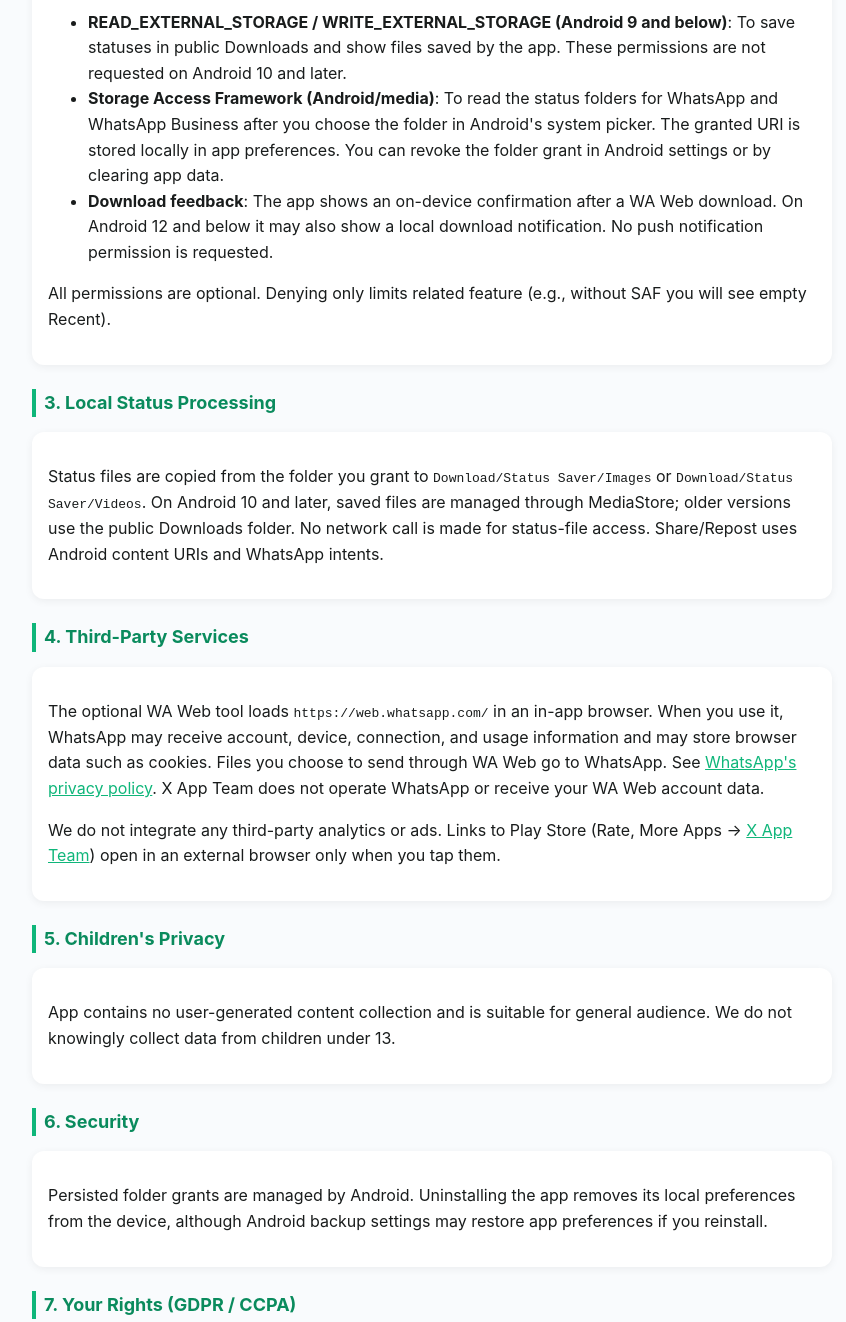
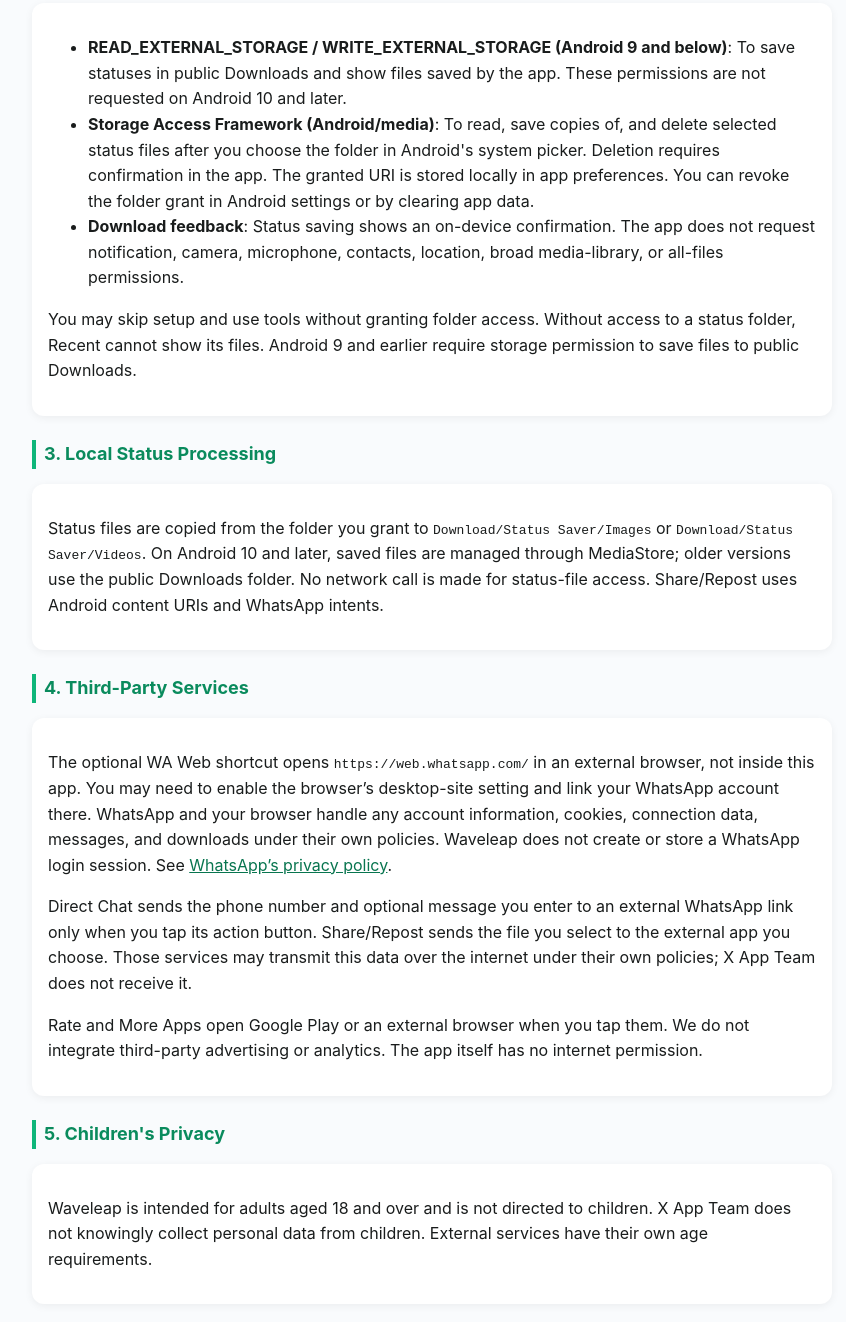
Before and after one commit to Longdabo/waveleap-status-saver-privacy-policy, a plain HTML site: page index.html in a window 1280 px wide. Shown: the part 670-1992 px from the top of the page, without its empty margins (208-1054 px from the left). Drawn offline with Linux system fonts and the light colour scheme.

Commit message:
Update Waveleap privacy policy

```diff
--- a/index.html
+++ b/index.html
@@ -9,16 +9,17 @@ body{font-family: -apple-system, BlinkMacSystemFont, Segoe UI, Roboto, Helvetica
 h1{color:#0FB67A; font-size:24px; text-align:center;}
 h2{color:#0A8B5D; font-size:18px; margin-top:24px; border-left:4px solid #0FB67A; padding-left:8px;}
 small{color:#6F7976;}
-a{color:#0FB67A;}
+a{color:#08754F;}
+@media(prefers-color-scheme:dark){body{background:#111917;color:#E1EAE5}.card{background:#1C2824}h1,h2,a{color:#64D8A4}small{color:#AFBEB5}}
 .card{background:#fff; border-radius:12px; padding:16px; box-shadow:0 2px 8px rgba(0,0,0,0.06); margin-bottom:16px;}
 </style>
 </head>
 <body>
 <h1>Privacy Policy</h1>
-<p style="text-align:center"><small>Waveleap Status Saver • com.xapp.waveleap.statusaver • Updated: 23 Sep 2026</small></p>
+<p style="text-align:center"><small>Waveleap Status Saver • com.xapp.waveleap.statusaver • Updated: 16 Oct 2026</small></p>
 
 <div class="card">
-<p>Waveleap Status Saver (X App Team) respects your privacy. This is an offline utility that helps you save WhatsApp / WhatsApp Business statuses. <b>X App Team does not receive the status files you save or your WA Web account data.</b> No X App Team account or login is required, and the app has no analytics or ads SDK. The optional WA Web tool connects to WhatsApp as described below.</p>
+<p>Waveleap Status Saver (X App Team) respects your privacy. The app saves WhatsApp / WhatsApp Business status files locally. <b>X App Team does not receive your saved status files or WhatsApp account data.</b> No Waveleap account or login is required. The app has no analytics or advertising SDK and does not request Android internet permission. Optional online tools open external applications as described below.</p>
 </div>
 
 <h2>1. Data We Do Not Collect</h2>
@@ -34,10 +35,10 @@ a{color:#0FB67A;}
 <div class="card">
 <ul>
 <li><b>READ_EXTERNAL_STORAGE / WRITE_EXTERNAL_STORAGE (Android 9 and below)</b>: To save statuses in public Downloads and show files saved by the app. These permissions are not requested on Android 10 and later.</li>
-<li><b>Storage Access Framework (Android/media)</b>: To read the status folders for WhatsApp and WhatsApp Business after you choose the folder in Android's system picker. The granted URI is stored locally in app preferences. You can revoke the folder grant in Android settings or by clearing app data.</li>
-<li><b>Download feedback</b>: The app shows an on-device confirmation after a WA Web download. On Android 12 and below it may also show a local download notification. No push notification permission is requested.</li>
+<li><b>Storage Access Framework (Android/media)</b>: To read, save copies of, and delete selected status files after you choose the folder in Android's system picker. Deletion requires confirmation in the app. The granted URI is stored locally in app preferences. You can revoke the folder grant in Android settings or by clearing app data.</li>
+<li><b>Download feedback</b>: Status saving shows an on-device confirmation. The app does not request notification, camera, microphone, contacts, location, broad media-library, or all-files permissions.</li>
 </ul>
-<p>All permissions are optional. Denying only limits related feature (e.g., without SAF you will see empty Recent).</p>
+<p>You may skip setup and use tools without granting folder access. Without access to a status folder, Recent cannot show its files. Android 9 and earlier require storage permission to save files to public Downloads.</p>
 </div>
 
 <h2>3. Local Status Processing</h2>
@@ -47,13 +48,14 @@ a{color:#0FB67A;}
 
 <h2>4. Third-Party Services</h2>
 <div class="card">
-<p>The optional WA Web tool loads <code>https://web.whatsapp.com/</code> in an in-app browser. When you use it, WhatsApp may receive account, device, connection, and usage information and may store browser data such as cookies. Files you choose to send through WA Web go to WhatsApp. See <a href="https://www.whatsapp.com/legal/privacy-policies">WhatsApp's privacy policy</a>. X App Team does not operate WhatsApp or receive your WA Web account data.</p>
-<p>We do not integrate any third-party analytics or ads. Links to Play Store (Rate, More Apps → <a href="https://play.google.com/store/apps/developer?id=X+App+Team">X App Team</a>) open in an external browser only when you tap them.</p>
+<p>The optional WA Web shortcut opens <code>https://web.whatsapp.com/</code> in an external browser, not inside this app. You may need to enable the browser’s desktop-site setting and link your WhatsApp account there. WhatsApp and your browser handle any account information, cookies, connection data, messages, and downloads under their own policies. Waveleap does not create or store a WhatsApp login session. See <a href="https://www.whatsapp.com/legal/privacy-policy">WhatsApp’s privacy policy</a>.</p>
+<p>Direct Chat sends the phone number and optional message you enter to an external WhatsApp link only when you tap its action button. Share/Repost sends the file you select to the external app you choose. Those services may transmit this data over the internet under their own policies; X App Team does not receive it.</p>
+<p>Rate and More Apps open Google Play or an external browser when you tap them. We do not integrate third-party advertising or analytics. The app itself has no internet permission.</p>
 </div>
 
 <h2>5. Children's Privacy</h2>
 <div class="card">
-<p>App contains no user-generated content collection and is suitable for general audience. We do not knowingly collect data from children under 13.</p>
+<p>Waveleap is intended for adults aged 18 and over and is not directed to children. X App Team does not knowingly collect personal data from children. External services have their own age requirements.</p>
 </div>
 
 <h2>6. Security</h2>
@@ -63,12 +65,12 @@ a{color:#0FB67A;}
 
 <h2>7. Your Rights (GDPR / CCPA)</h2>
 <div class="card">
-<p>X App Team does not operate a server that stores your app data. To remove local files, delete them in the app or Android's file manager. To remove local WA Web session data or revoke folder access, clear app data in Android Settings. For data handled by WhatsApp, use WhatsApp's account and privacy controls. For questions about this app, contact us below.</p>
+<p>X App Team does not operate a server that stores your app data. To remove local files, delete them in the app or Android's file manager. To revoke folder access, clear app data in Android Settings. WA Web sessions are stored in your external browser; use its controls to clear them and WhatsApp’s Linked devices screen to unlink a session. For data handled by WhatsApp, use WhatsApp’s account and privacy controls. For questions about this app, contact us below.</p>
 </div>
 
 <h2>8. Changes</h2>
 <div class="card">
-<p>We may update this policy to reflect Android API changes. The new date will be posted here. Continued use after update implies acceptance.</p>
+<p>We may update this policy to reflect Android API changes. The updated date and policy will be posted here.</p>
 </div>
 
 <h2>9. Contact</h2>
```
